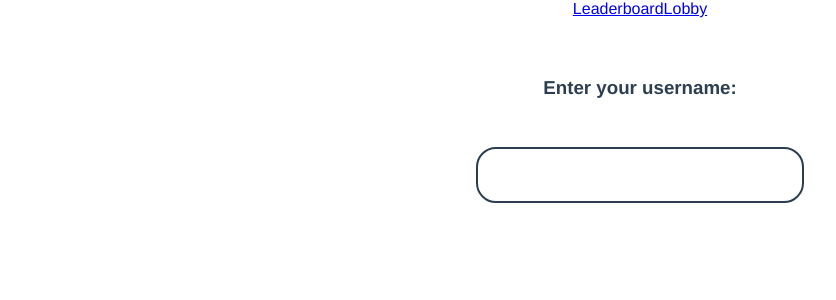
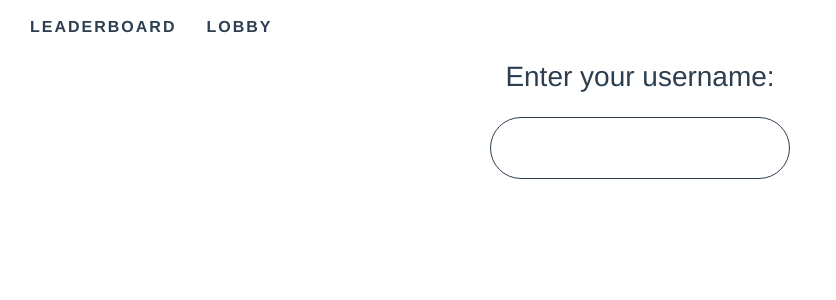
Before and after one commit to carlyminjoy/glock, a Vue app: page /#/ in a window 1280 px wide. Shown: the top 300 px of the page, without its empty margins (0-836 px from the left). Built offline with nearby package versions, Linux system fonts and the light colour scheme; no server answers; the HTML template or start-up script is replaced by a standard one; what vue-socket.io-extended would draw is missing.

Commit message:
style fixes

```diff
--- a/src/App.vue
+++ b/src/App.vue
@@ -1,8 +1,10 @@
 <template>
 
   <div id="app">
-    <router-link to="/leaderboard">Leaderboard</router-link>
-    <router-link to="/">Lobby</router-link>
+    <nav v-if='!game || game.winner'>
+        <router-link to="/leaderboard">Leaderboard</router-link>
+        <router-link to="/">Lobby</router-link>
+    </nav>
 
     <router-view></router-view>
 
@@ -36,10 +38,12 @@ export default {
 
 
 <style lang='scss'>
-
+@import './styles/variables.scss';
+@import 'https://stackpath.bootstrapcdn.com/bootstrap/4.3.1/css/bootstrap.min.css';
 body {
     margin: 0;
-	padding: 0;
+    padding: 0;
+    overflow-y:hidden;
 
 	#app {
 		font-family: "Avenir", Helvetica, Arial, sans-serif;
@@ -48,7 +52,27 @@ body {
 		text-align: center;
 		color: #2c3e50;
 		margin: 0;
-		padding: 0;
+        padding: 0;
+
+        nav {
+            position:fixed;
+            padding: 15px;
+            z-index:99;
+
+            a {
+                padding: 15px;
+                text-decoration:none;
+                color: $primary;
+                font-weight:bold;
+                text-transform:uppercase;
+                letter-spacing: 2px;
+                transition:0.3s ease;
+
+                &:hover {
+                    color: $secondary;
+                }
+            }
+        }
 	}
 }
 
--- a/src/components/Game.vue
+++ b/src/components/Game.vue
@@ -8,7 +8,7 @@
 				<strong>glock</strong>
 			</h1>
 
-			<h5>Round {{ game.round }}</h5>
+			<h5 class='round'>Round {{ game.round }}</h5>
 
 			<div v-if="game.step =='guess' && !game.winner" class="timer">{{ timer }}</div>
 
@@ -22,6 +22,7 @@
 				/>
 			</svg>
 
+            <div class='game-messages'>
                 <p v-if="!game.winner">
                     <span v-if="game.userTurn != user.username">
                         <span v-if="game.round > 1">Nice moves.</span>
@@ -50,7 +51,7 @@
                             <strong>{{ game.winner }} wins.</strong>
                         </p>
 
-					<button class="btn ai" @click="backToLobby()">Back to lobby</button>
+                        <!-- <button class="btn ai" @click="backToLobby()">Exit</button> -->
                     </div>
                 </transition>
 
@@ -60,6 +61,7 @@
                         v-if="game.userTurn == user.username && game.step == 'listen'"
                         @click="listen()"
                     >Listen</button>
+                </div>
             </div>
 
 			<!-- TEMP AI ACTIONS -->
@@ -298,13 +300,17 @@ export default {
 
 .game {
 	.game-container {
-		padding: 40px;
+        padding: 60px;
+        position:relative;
 
 		div.timer {
 			position: absolute;
-			left: 30px;
-			top: 30px;
-			color: $color8;
+			left: 60px;
+			top: 60px;
+            background: $color8;
+            color: #fff;
+            border-radius: 50%;
+            padding: 5px 30px;
 			font-weight: 800;
 			font-size: 32px;
 		}
@@ -329,6 +335,12 @@ export default {
 			text-transform: uppercase;
 			color: $primary;
             margin: 0;
+
+            &.round {
+                position:absolute;
+                top: 15px;
+                right: 30px;
+            }
 
 			&.gameover {
 				color: $color8;
@@ -373,8 +385,8 @@ export default {
 		button {
 			&.ai {
 				position: absolute;
-				top: 15px;
-				left: 15px;
+				top: 60px;
+				left: 60px;
 			}
 			font-weight: 600;
 			letter-spacing: 1px;
--- a/src/components/Login.vue
+++ b/src/components/Login.vue
@@ -37,13 +37,17 @@ export default {
 
 .username-container {
   input {
-    margin-top: 30px;
+    margin-top: 15px;
     padding: 12px;
     font-size: 24px;
     text-align: center;
-    border-radius: 20px;
-    border: 2px solid $primary;
+    border-radius: 50px;
+    border: 1px solid $primary;
     width: 300px;
+
+    &:focus {
+        outline:none;
+    }
   }
 }
 </style>
--- a/src/pages/Leaderboard.vue
+++ b/src/pages/Leaderboard.vue
@@ -56,6 +56,7 @@ export default {
 
 <style lang='scss'>
 .leaderboard-container {
+    padding: 60px;
     ol {
         text-align:left;
     }
--- a/src/pages/Lobby.vue
+++ b/src/pages/Lobby.vue
@@ -71,7 +71,7 @@ export default {
 @import "./../styles/variables.scss";
 
 .lobby {
-    padding: 40px;
+    padding: 60px;
 }
 
 </style>
```
Lines whose indentation alone changed are shown as unchanged.
